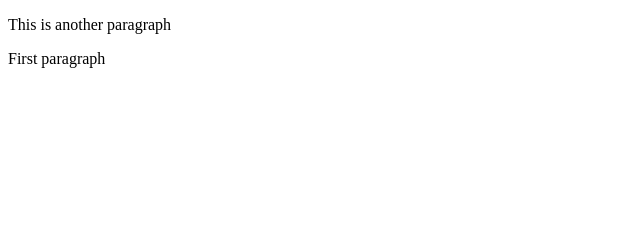
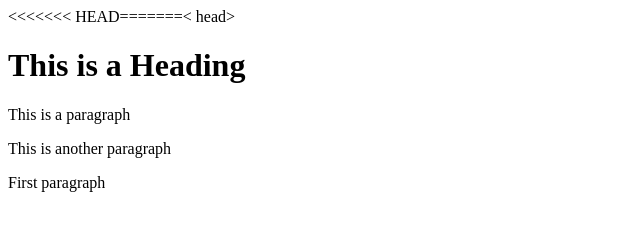
Before and after one commit to Aoamos/learning-git, a plain HTML site: page index.html in a window 1280 px wide. Shown: the whole page, without its empty margins (0-640 px from the left). Drawn offline with Linux system fonts and the light colour scheme.

Commit message:
Add content to the body of html

```diff
--- a/index.html
+++ b/index.html
@@ -1,11 +1,12 @@
 <!DOCTYPE html>
 <html>
-
-<head>
+<<<<<<< HEAD=======< head>
     <title>Page Title</title>
     </head>
 
     <body>
+        <h1>This is a Heading</h1>
+        <p>This is a paragraph</p>
         <p>This is another paragraph</p>
         <p>First paragraph</p>
     </body>
```
Lines whose indentation alone changed are shown as unchanged.
